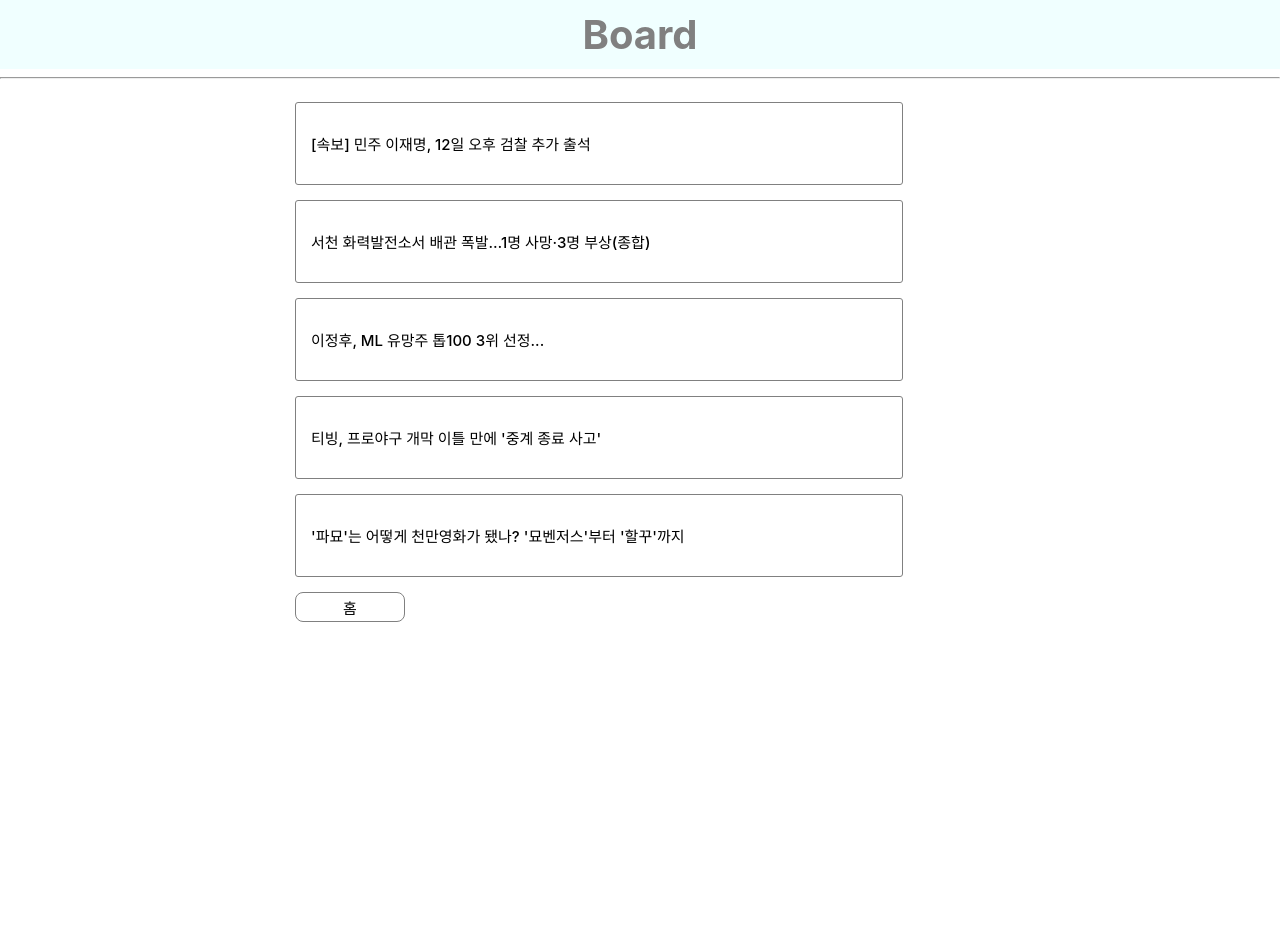
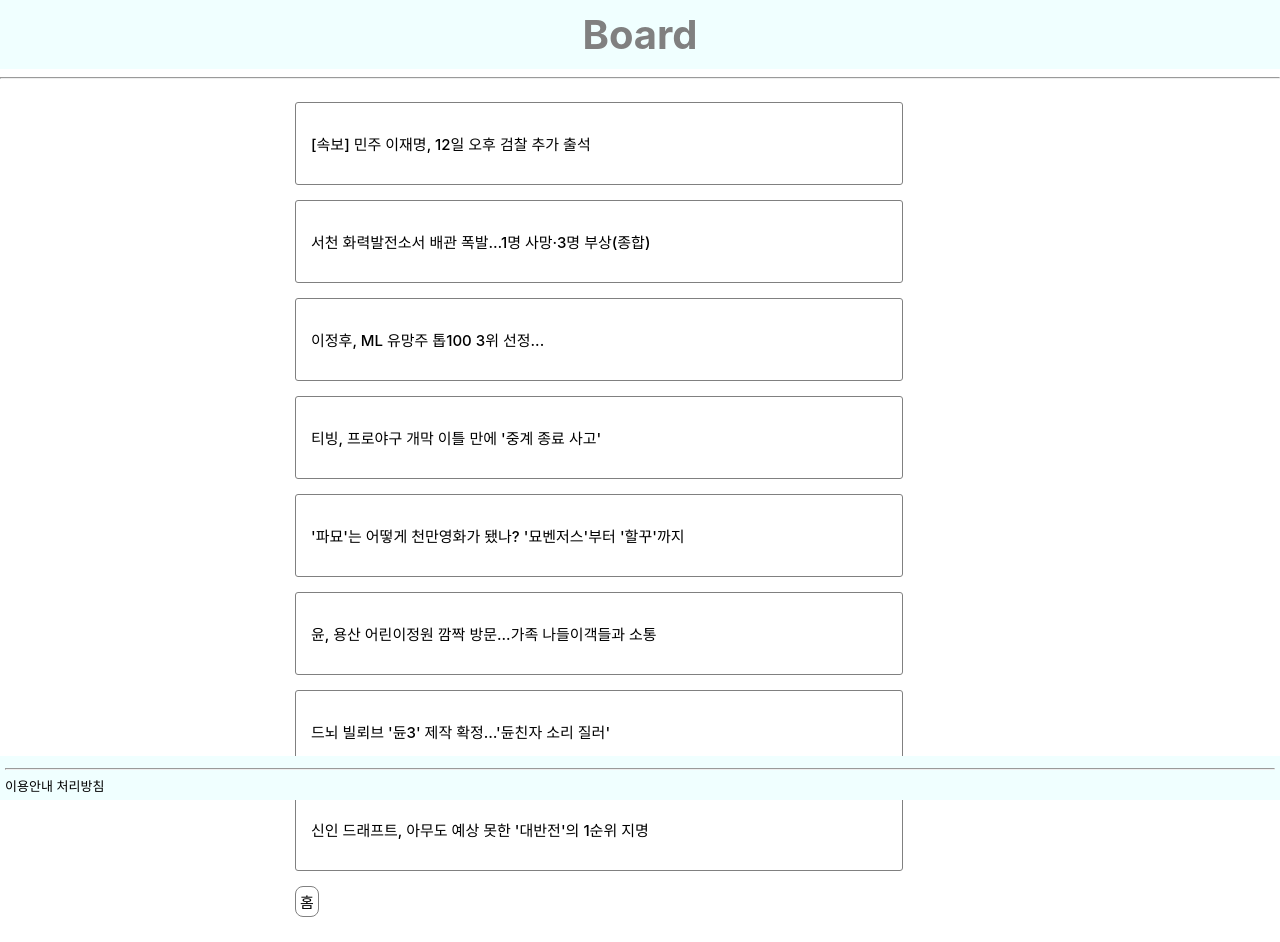
Before and after one commit to sunjaehi/pan, a React (Create React App) app: page /home-page in a window 1280 px wide. Shown: the top 942 px of the page. Before the commit the page ends 800 px from the top, so only its background shows below. Built offline with nearby package versions, Linux system fonts and the light colour scheme.

Commit message:
0406-footer

```diff
--- a/src/App.js
+++ b/src/App.js
@@ -1,6 +1,5 @@
 import './App.css';
-import BoardList from './component/BodList.js';
-import Header from './component/Header.js';
+import Footer from './component/Footer.js';
 import MainPage from './page/MainPage.js';
 import styled from 'styled-components';
 import { BrowserRouter, Route, Routes } from 'react-router-dom';
@@ -31,6 +30,7 @@ function App() {
         <Route path="review-page" element={<ReviewPage />} />
         <Route path="bod/:bodId" element={<BodPage />} />
       </Routes>
+      <Footer />
     </BrowserRouter>
   );
 }
--- /dev/null
+++ b/src/component/Footer.js
@@ -0,0 +1,29 @@
+import React from "react";
+import { Link } from "react-router-dom";
+import styled from "styled-components";
+
+const Wrapper=styled.div`
+    font-size:13px;
+    background-color:azure;
+    padding:5px;
+    flex-direction : row;
+    justify-content:space-around;
+    position:fixed;
+    bottom:0;
+    left:0;
+    right:0;
+`;
+function Footer() {
+    return (
+        <>
+            <Wrapper>
+            <hr />
+            이용안내
+            처리방침
+            </Wrapper>
+        </>
+
+    );
+}
+
+export default Footer;
--- a/src/component/Header.js
+++ /dev/null
@@ -1,24 +0,0 @@
-import React from "react";
-import { Link } from "react-router-dom";
-import styled from "styled-components";
-
-const Head=styled.div`
-    padding:10px;
-    font-weight:bold;
-    text-align:center;
-    background-color:azure;
-`;
-
-const Header=() => {
-    return (
-        <Head>
-            <span>홈</span>
-            &nbsp; &nbsp; | &nbsp; &nbsp;
-            <span>리뷰</span>
-            &nbsp; &nbsp; | &nbsp; &nbsp;
-            <span>목록</span>
-            <hr />
-        </Head>
-    )
-}
-export default Header;
--- a/src/data.json
+++ b/src/data.json
@@ -11,7 +11,7 @@
         },
         {
             "id" : 2,
-            "mem_id" : "lee",
+            "mem_id" : "Lee",
             "title" : "서천 화력발전소서 배관 폭발…1명 사망·3명 부상(종합)",
             "text" : "이 사고로 고압의 수증기가 누출되면서 작업 중이던 하청업체 직원 A(50)씨가 심정지 상태로 병원으로 옮겨졌으나 숨졌다. 또 B(36)씨 등 직원 3명이 화상을 입고 병원에서 치료받고 있다.",
             "count" : 1 ,
@@ -48,5 +48,35 @@
             "reg_dtm" : "2023-09-11" ,
             "mod_dtm" : "2023-09-11",
             "comment" : "천만영화 화이팅"
+        },
+        {
+            "id" : 6,
+            "mem_id" : "Kang",
+            "title" : "윤, 용산 어린이정원 깜짝 방문...가족 나들이객들과 소통",
+            "text" : "농성장으로 가는 이재명 대표 단식 중인 더불어민주당 이재명 대표가 11일 국회 당 대표실에서 나와 천막농성장으로 이동하고 있다. 2023.9.11 [공동취재] hama@yna.co.kr",
+            "count" : 1 ,
+            "reg_dtm" : "2023-09-11" ,
+            "mod_dtm" : "2023-09-11",
+            "comment" : "어린이 정원"
+        },
+        {
+            "id" : 7,
+            "mem_id" : "Yoo",
+            "title" : "드뇌 빌뢰브 '듄3' 제작 확정…'듄친자 소리 질러'",
+            "text" : "농성장으로 가는 이재명 대표 단식 중인 더불어민주당 이재명 대표가 11일 국회 당 대표실에서 나와 천막농성장으로 이동하고 있다. 2023.9.11 [공동취재] hama@yna.co.kr",
+            "count" : 1 ,
+            "reg_dtm" : "2023-09-11" ,
+            "mod_dtm" : "2023-09-11",
+            "comment" : "듄3 화이팅"
+        },
+        {
+            "id" : 8,
+            "mem_id" : "Jang",
+            "title" : "신인 드래프트, 아무도 예상 못한 '대반전'의 1순위 지명",
+            "text" : "농성장으로 가는 이재명 대표 단식 중인 더불어민주당 이재명 대표가 11일 국회 당 대표실에서 나와 천막농성장으로 이동하고 있다. 2023.9.11 [공동취재] hama@yna.co.kr",
+            "count" : 1 ,
+            "reg_dtm" : "2023-09-11" ,
+            "mod_dtm" : "2023-09-11",
+            "comment" : "신인 화이팅"
         }
     ]
--- a/src/page/HomePage.js
+++ b/src/page/HomePage.js
@@ -13,6 +13,7 @@ const Wrapper=styled.div`
     flex-direction:column;
     align-items:center;
     justify-content:center;
+    overflow:scroll;
 `;
 const Container=styled.div`
     width:100%;
--- a/src/page/MainPage.js
+++ b/src/page/MainPage.js
@@ -1,5 +1,5 @@
 import React from "react";
-import Header from "../component/Header";
+import Footer from "../component/Footer";
 import BodList from "../component/BodList";
 import styled from "styled-components";
 import { useNavigate } from "react-router-dom";
--- a/src/ui/Button.js
+++ b/src/ui/Button.js
@@ -11,10 +11,9 @@ const StyledButton=styled.button`
     border-width:1px;
     border-radius:8px;
     cursor:pointer;
-    width: 110px;
-    height: 30px;
     background: white;
     margin-bottom :10px;
+    display:flex;
     &:hover {
         background: lightgrey;
     }
```
